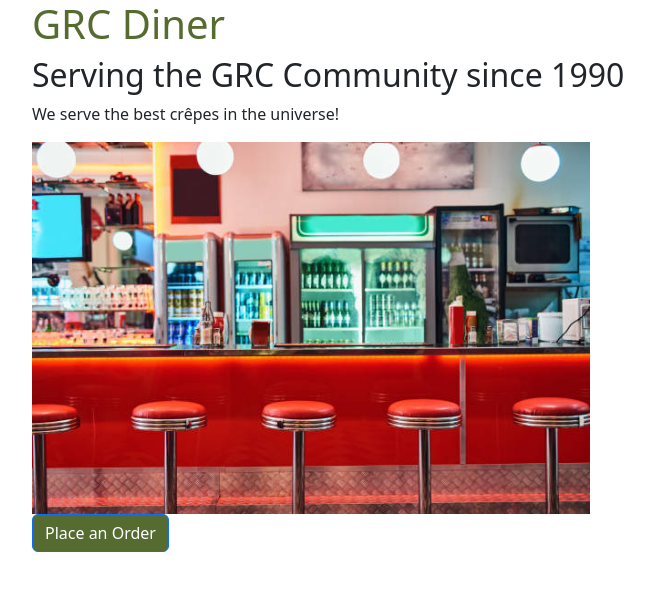
After one commit to Lois-Lanctot/diner, a PHP site: page /views/home.html in a window 1280 px wide. The commit adds this page. Shown: the top 591 px of the page, without its empty margins (50-704 px from the left). Run offline with PHP 8.4, Linux system fonts and the light colour scheme.

Commit message:
added styles and an image

```diff
--- a/index.php
+++ b/index.php
@@ -18,7 +18,11 @@ $f3 = Base::instance();
 
 //Define a default route
 $f3->route('GET /', function() {
-    echo "My Diner";
+//    echo "My Diner";
+
+    //Display a view page
+    $view = new Template();
+    echo $view->render('views/home.html');
 });
 
 //Run Fat-Free
--- /dev/null
+++ b/styles/diner-styles.css
@@ -0,0 +1,12 @@
+img {
+    /* temporary fix */
+    width: 50%;
+}
+
+a.btn-primary {
+    background-color: darkolivegreen;
+}
+
+h1 {
+    color: darkolivegreen;
+}
--- /dev/null
+++ b/views/home.html
@@ -0,0 +1,19 @@
+<!DOCTYPE html>
+<html lang="en">
+<head>
+    <meta charset="UTF-8">
+    <title>Welcome to the GRC Diner</title>
+    <link href="https://cdn.jsdelivr.net/npm/bootstrap@5.3.0-alpha3/dist/css/bootstrap.min.css" rel="stylesheet" crossorigin="anonymous">
+    <link rel="stylesheet" href="styles/diner-styles.css">
+</head>
+<body>
+<div class="container">
+    <h1>GRC Diner</h1>
+    <h2>Serving the GRC Community since 1990</h2>
+    <p>We serve the best crêpes in the universe!</p>
+        <img src="images/diner.jpg" alt="diner pic"><br>
+    <a type="button" class="btn btn-primary">Place an Order</a>
+</div>
+
+</body>
+</html>
```
Also changed, not shown: images/diner.jpg (added), 1 other file.
